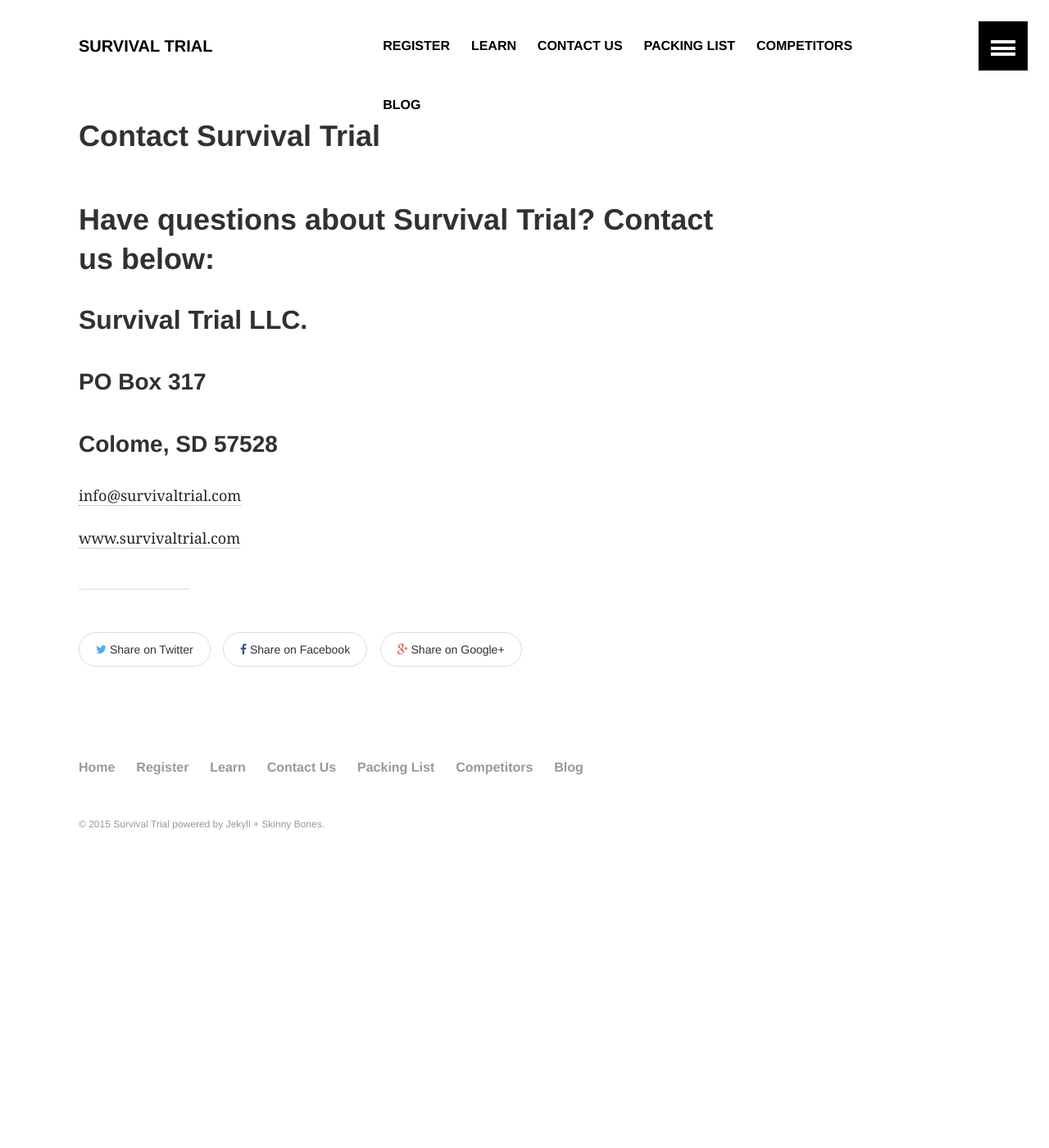
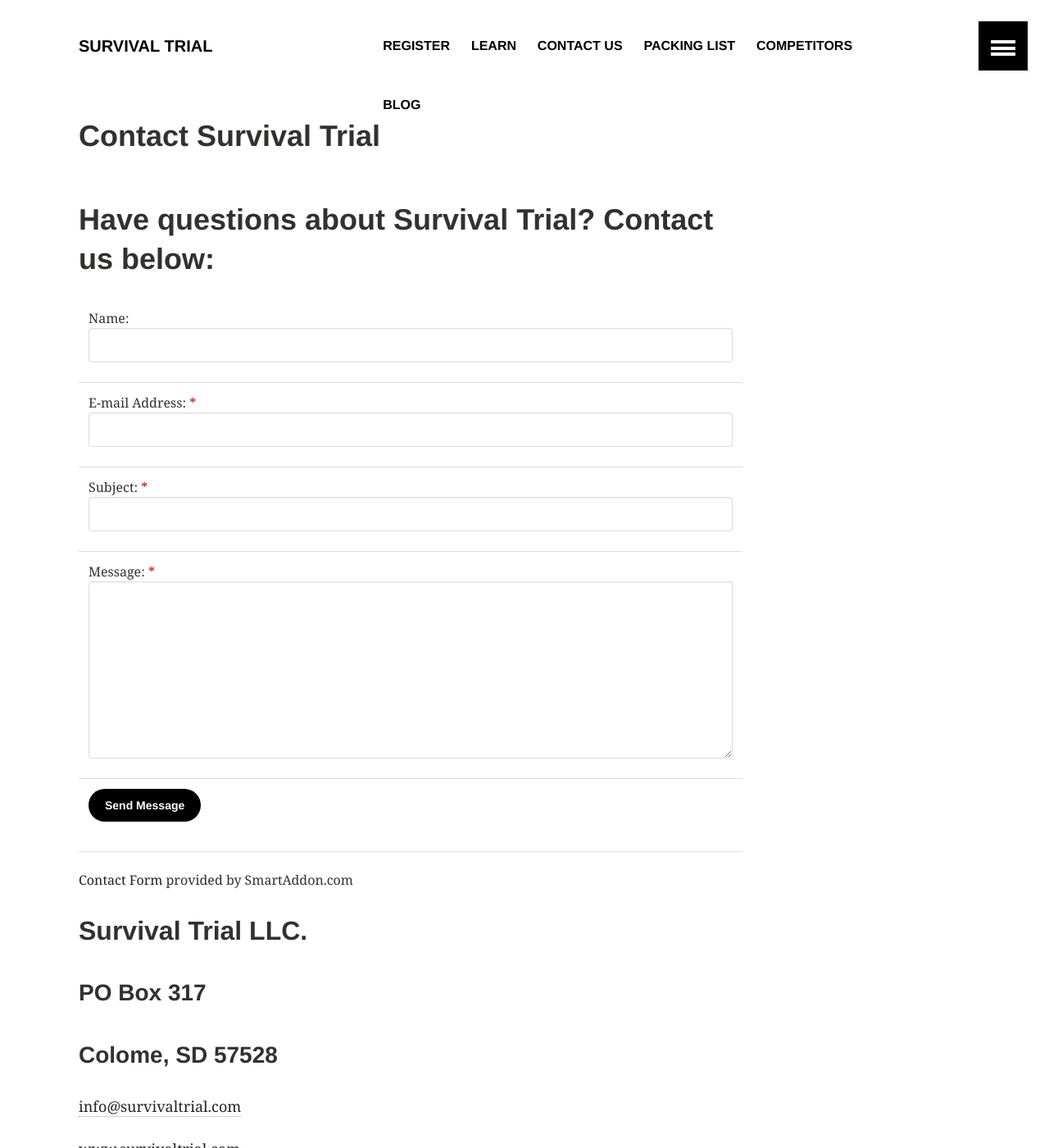
Before and after one commit to jonweiler/jonweiler.github.io, a Jekyll site: the page built from contact.md, in a window 1280 px wide and 1400 px high. Shown: the whole window at 82% size. Built offline with Jekyll 4.4.1, drawn with Linux system fonts in a browser that asks for light colours.

Commit message:
contact form 6

```diff
--- a/contact.md
+++ b/contact.md
@@ -8,16 +8,18 @@ permalink: /contact/
 
 
 
-
-<script type="text/javascript">
-(function(d, t){
-   var g = d.createElement(t),
-       s = d.getElementsByTagName(t)[0];
-   g.src = "http://www.foxyform.com/js.php?id=665333&sec_hash=bfe4ce526c6&width=350px";
-   s.parentNode.insertBefore(g, s);
-}(document, "script"));
-</script>
-
+<script language="javascript">var sa_email_id = '51771-a1bac';var sa_sent_text = 'Thank you for contacting us. We will get back to you soon.';</script>
+<script language="javascript" src="http://s1.smartaddon.com/sa_htmlform.js"></script>
+<div id="sa_contactdiv">
+<form name=sa_htmlform style="margin:0px" onsubmit="return sa_contactform()">
+<table>
+<tr><td>Name:<br><input type="text" name="name" /></td></tr>
+<tr><td>E-mail Address: <span style="color:#D70000">*</span><br><input type="text" name="email" required="true" /></td></tr>
+<tr><td>Subject: <span style="color:#D70000">*</span><br><input type="text" name="subject" required="true" /></td></tr>
+<tr><td>Message: <span style="color:#D70000">*</span><br><textarea name="message" cols="42" rows="9" required="true"></textarea></td></tr>
+<tr><td><input type="submit" value="Send Message" style="font-weight:bold"></td></tr>
+</table>
+</form><div style="padding-top:10px"><a href="http://www.smartaddon.com/contact_form.html">Contact Form</a> provided by SmartAddon.com</div></div>
 
 
 
```
